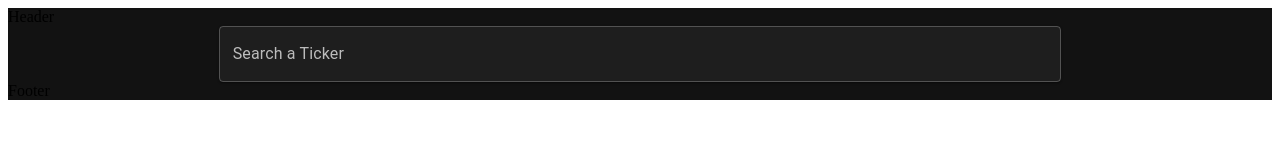
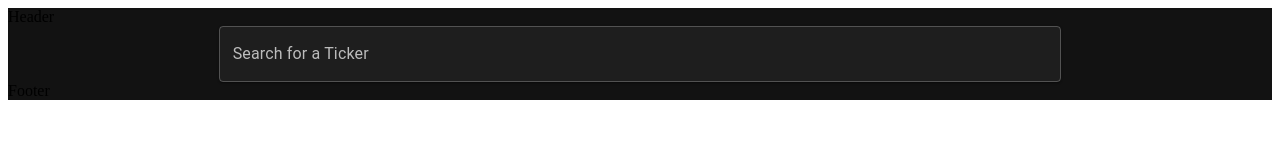
Before and after one commit to AaronTran206/MERN-finance-social-media-site, a React (Create React App) app in the folder client/: page / in a window 1280 px wide. Shown: the top 160 px of the page. Built offline with nearby package versions, Linux system fonts and the light colour scheme; what chartjs-plugin-zoom would draw is missing.

Commit message:
grammar error in search bar label

```diff
--- a/client/src/components/searchBar/SearchBar.tsx
+++ b/client/src/components/searchBar/SearchBar.tsx
@@ -6,30 +6,6 @@ import { useAppDispatch } from "../utils/reduxHooks"
 const SearchBar: React.FC<{}> = () => {
   const [ticker, setTicker] = useState<string>("")
   const dispatch = useAppDispatch()
-
-  // useEffect(() => {
-
-  //     // //sort historical data from oldest to newest to display a more readable graph and cut the data because an overload of data makes the graphs hard to read and analyze
-  //     // const sortedRes = {
-  //     //   historical: res.data.stock.historical
-  //     //     ?.sort(
-  //     //       (a: any, b: any) =>
-  //     //         new Date(a.date).getTime() - new Date(b.date).getTime()
-  //     //     )
-  //     //     .splice(
-  //     //       res.data.stock.historical.length - 400,
-  //     //       res.data.stock.historical.length
-  //     //     ),
-  //     //   symbol: res.data.stock.symbol,
-  //     // }
-
-  //     // //set filtered and organized result to state data
-  //     // setStockData(sortedRes)
-  //     // setRatingData(res.data.rating[0])
-  //     // setFinData(res.data.fin)
-  //     // setMktCapData(res.data.mktData[0])
-  //   })
-  // }, [])
 
   const onSubmit = (e: any) => {
     e.preventDefault()
@@ -46,7 +22,7 @@ const SearchBar: React.FC<{}> = () => {
             <TextField
               name="ticker"
               variant="outlined"
-              label="Search a Ticker"
+              label="Search for a Ticker"
               onChange={(e) => setTicker(e.target.value)}
               fullWidth
             />
```
